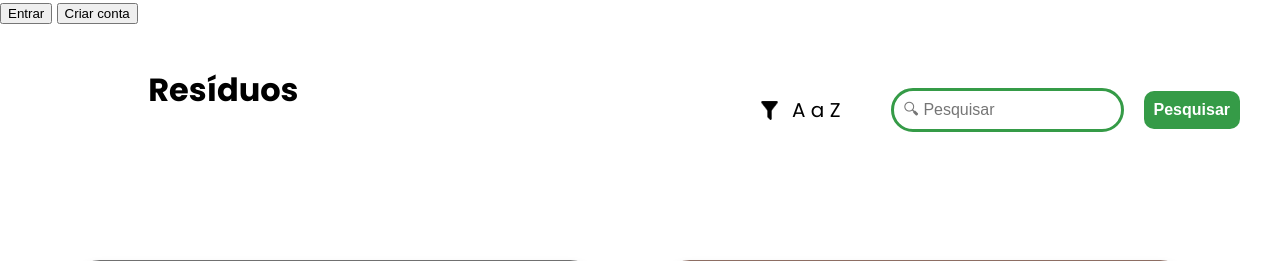
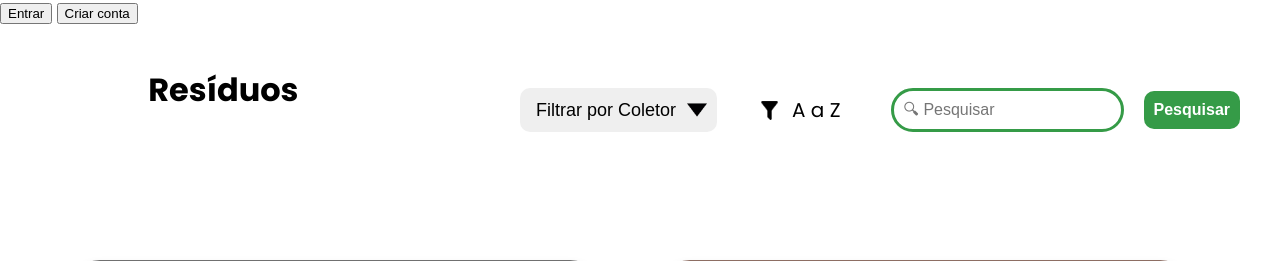
Before and after one commit to Enzolagap/trabalhoEquipe3, a PHP site: page /trabalhoEquipe3-main/indexVisitante.php in a window 1280 px wide. Shown: the top 261 px of the page. Run offline with PHP 8.4, Linux system fonts and the light colour scheme; data comes from the database, SQL or seed files in the repository.

Commit message:
filtro coletor front

```diff
--- a/indexVisitante.php
+++ b/indexVisitante.php
@@ -71,12 +71,27 @@ function getCardColor($coletor) {
     <h1>Resíduos</h1>
 
     <div class="container-filters">
-        <!-- Link para alternar ordenação -->
-        <div class="order-alfa">
-            <img src='http://localhost/trabalhoEquipe3-main/Imagens/filtroAlfa.png' width='25px'>
+        <!-- Link para alternar ordenação por coletor -->
+        <div class="order-coletor">
+            <div class="select-container">
+                <select id="collector-select" name="collector">
+                    <option value="default" disabled selected>Filtrar por Coletor</option>
+                    <option value="Organico">Orgânico</option>
+                    <option value="Papel">Papel</option>
+                    <option value="Metal">Metal</option>
+                    <option value="Vidro">Vidro</option>
+                    <option value="Plastico">Plástico</option>
+                </select>
+                <img src='http://localhost/trabalhoEquipe3-main/Imagens/filtroColetor.png'>
+            </div>
+        </div>
+
+
+        <!-- Link para alternar ordenação alfabeticamente -->
+        <div class="order-name">
+            <img src='http://localhost/trabalhoEquipe3-main/Imagens/filtroAlfa.png'>
             <a href="?order=<?= $nextOrder; ?>">A a Z</a>
         </div>
-
 
         <!-- Formulário de pesquisa -->
         <form action="" method="post">
--- a/style.css
+++ b/style.css
@@ -41,7 +41,7 @@ html,body {
 .container-filters button {
     width: 100%;
     padding: 10px;
-    background-color: #359b47; /* Fundo verde */
+    background-color: #359b47;
     color: white;
     border: none;
     border-radius: 10px;
@@ -51,33 +51,81 @@ html,body {
 }
 
 .container-filters button:hover {
-    background-color: #007722; /* Cor mais escura ao passar o mouse */
+    background-color: #007722;
 }
 
 .container-filters input {
     padding: 10px;
-    border: 3px solid #359b47; /* Borda verde */
+    border: 3px solid #359b47;
     border-radius: 50px;
     font-size: 16px;
 }
 
-.container-filters .order-alfa {
+/* Ordenação alfabetica */
+.order-name {
     display: flex;
     flex-direction: row;
     margin: 20px;
     align-items: center;
 }
 
-.container-filters .order-alfa a {
+.order-name a {
     text-decoration: none;
     color: black;
     padding: 10px;
+    border-radius: 10px;
     font-size: 20px;
+    display: flex;
+    align-items: center;
+    transition: all 0.3s ease;
 }
 
-.container-filters .order-alfa a:hover {
-    text-decoration: underline;
+.order-name a:hover {
+    background-color: #f2f2f2;
 }
+
+.order-name img {
+    width: 25px;
+    height: 25px;
+    pointer-events: none;
+}
+
+
+/* Ordenação por coletor */
+.order-coletor {
+    display: flex;
+    justify-content: flex-start;
+    align-items: center;
+}
+
+.select-container {
+    position: relative;
+    display: flex;
+    align-items: center;
+    width: fit-content;
+}
+
+.select-container select {
+    appearance: none;
+    padding: 12px 40px 12px 16px;
+    border: none;
+    border-radius: 10px;
+    font-size: 18px;
+    cursor: pointer;
+    transition: all 0.3s ease;
+}
+
+.select-container select:hover {
+    background-color: #f2f2f2;
+}
+
+.select-container img {
+    position: absolute;
+    right: 10px;
+    width: 20px;
+    pointer-events: none;
+}
+
 
 /* Estilo do conteúdo principal */
 .container-cards {
@@ -204,7 +252,7 @@ html,body {
 .form-login input {
     margin-bottom: 15px;
     padding: 10px;
-    border: 3px solid #359b47; /* Borda verde */
+    border: 3px solid #359b47;
     border-radius: 10px;
     font-size: 16px;
 }
@@ -212,7 +260,7 @@ html,body {
 .form-login button {
     width: 100%;
     padding: 10px;
-    background-color: #359b47; /* Fundo verde */
+    background-color: #359b47;
     color: white;
     border: none;
     border-radius: 10px;
@@ -222,7 +270,7 @@ html,body {
 }
 
 .form-login button:hover {
-    background-color: #007722; /* Cor mais escura ao passar o mouse */
+    background-color: #007722;
 }
 
 .criar-conta {
```
Also changed, not shown: Imagens/filtroColetor.png (added).
